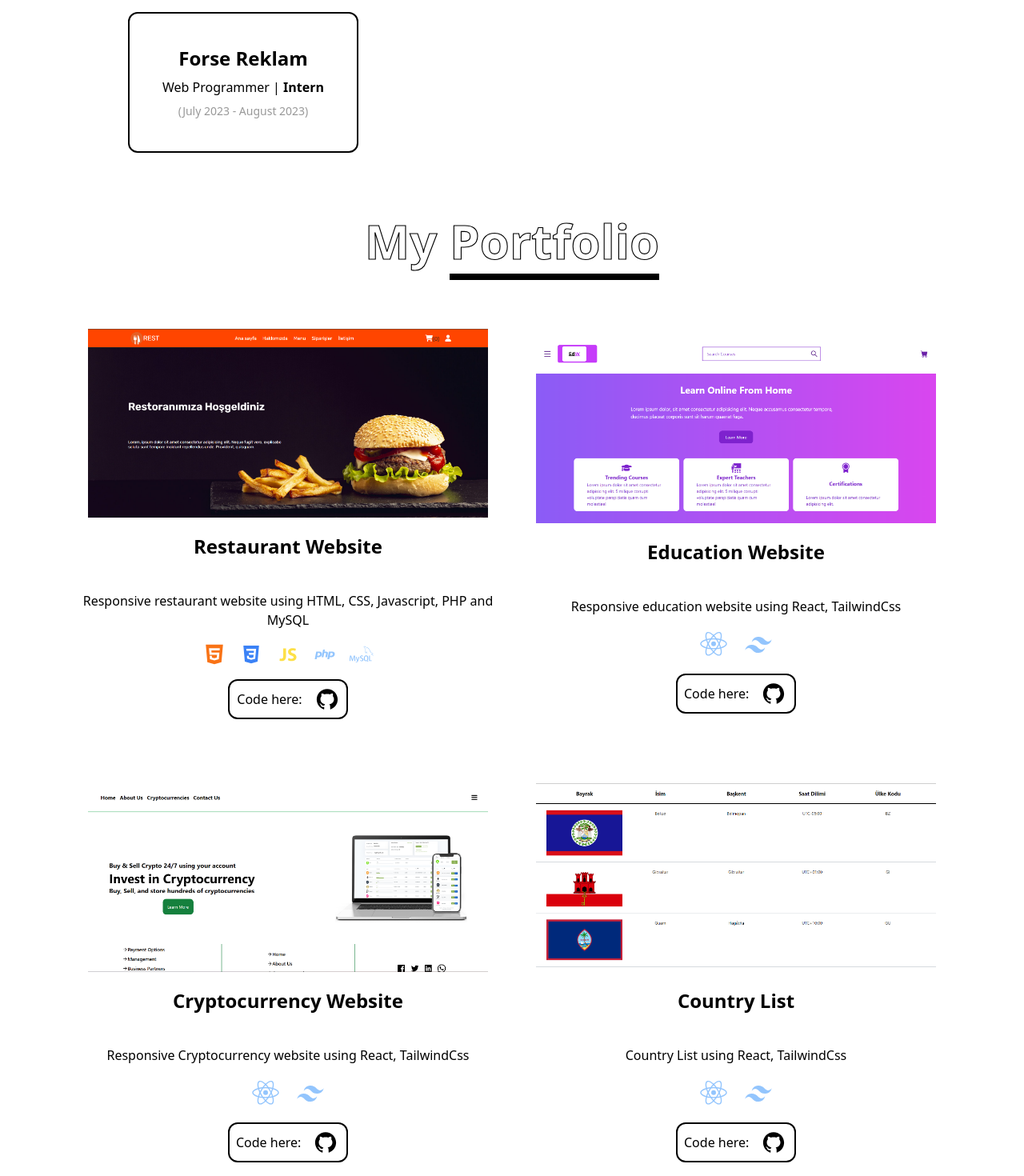
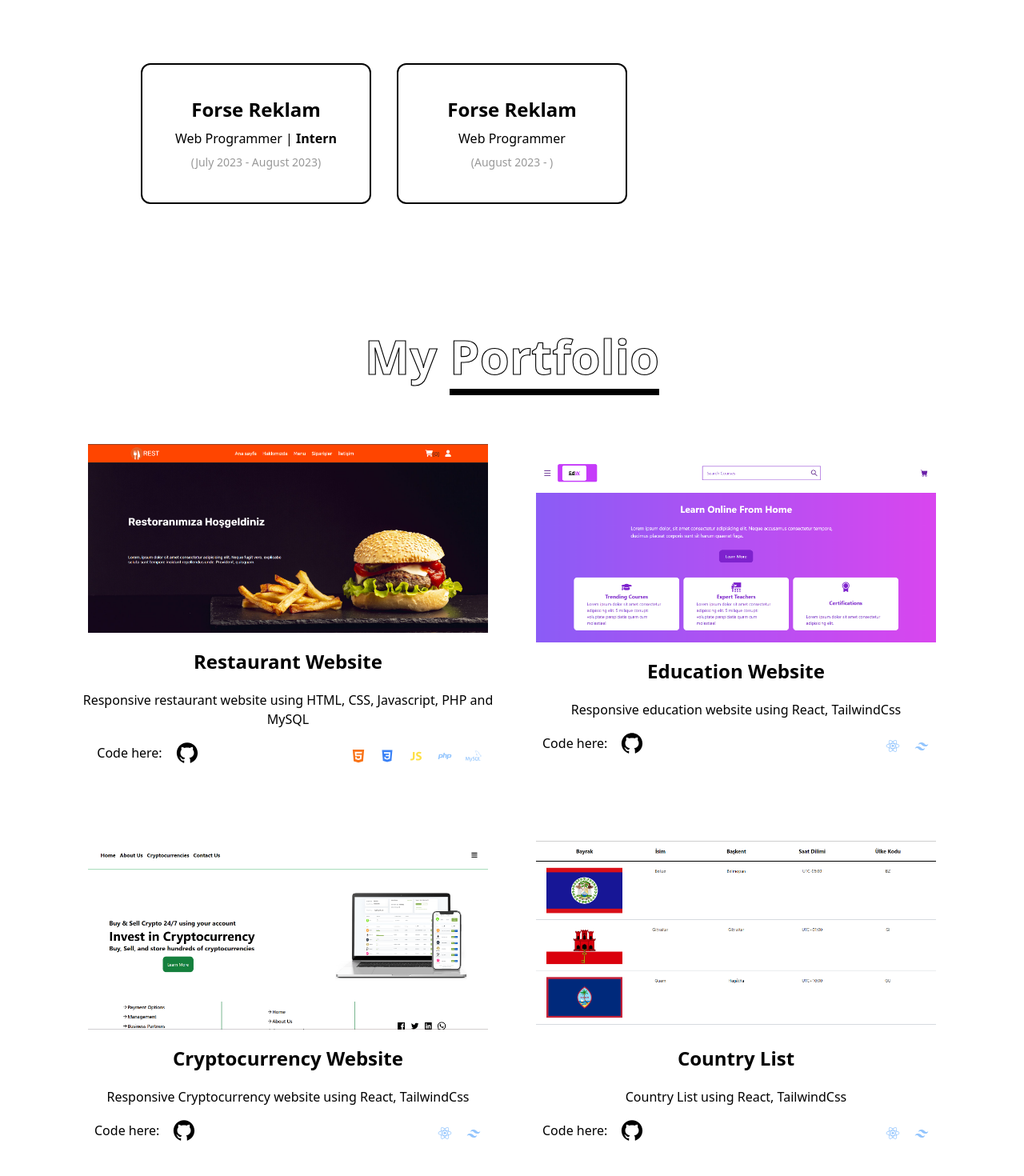
Before and after one commit to brkbaloglu/PersonalPortfolio-v2, a React (Create React App) app: page / in a window 1280 px wide. Shown: the part 1620-3090 px from the top of the page at 80% size. Built offline with nearby package versions, Linux system fonts and the light colour scheme.

Commit message:
update & css update

```diff
--- a/src/pages/Education.jsx
+++ b/src/pages/Education.jsx
@@ -16,6 +16,7 @@ const Education = () => {
             <MdSchool size={30} className='mr-4 hidden lg:flex'/>
             <div className='my-4'>
                 <h5 className='font-bold md:text-2xl text-md'>Eskisehir Osmangazi University</h5>
+                <p className='text-md text-black opacity-70'>Math and Computer Science</p>
                 <p className='text-sm text-black opacity-40'>(2019 - 2023)</p>
             </div>
         </div>
--- a/src/pages/Experience.jsx
+++ b/src/pages/Experience.jsx
@@ -3,11 +3,17 @@ const Experience = () => {
   return (
     <div className='my-20 mx-20' id='experience'>
       <h3 className='text text-white font-bold lg:text-6xl text-4xl text-center'>My <span className='border-b-8 border-black'>Experience</span></h3>
-      <div className='my-10 lg:mx-20'>
-        <div className='flex items-center flex-col my-20 border-2 border-black lg:w-[30%] p-10 rounded-xl'>
+      <div className='my-10 lg:mx-20 flex items-center '>
+        <div className='flex items-center flex-col my-20 border-2 mx-4 border-black lg:w-[30%] p-10 rounded-xl'>
             <h5 className='font-bold text-2xl'>Forse Reklam</h5>
             <p className='my-2 '>Web Programmer | <span className=' font-bold'>Intern</span></p>
             <p className='text-sm  opacity-40'>(July 2023 - August 2023)</p>
+        </div>
+
+        <div className='flex items-center flex-col my-20 border-2 mx-4 border-black lg:w-[30%] p-10 rounded-xl'>
+            <h5 className='font-bold text-2xl'>Forse Reklam</h5>
+            <p className='my-2 '>Web Programmer </p>
+            <p className='text-sm  opacity-40'>(August 2023 - )</p>
         </div>
 
       </div>
--- a/src/pages/Portfolio.jsx
+++ b/src/pages/Portfolio.jsx
@@ -22,18 +22,22 @@ function Portfolio() {
         <div className='flex items-center justify-center flex-col mt-20'>
         <img className='lg:w-[500px] w-[300px]' src={restaurant} alt="" />
           <div className=' text-center flex items-center justify-center flex-col'>
-            <h3 className=' text-2xl font-bold text-black mb-10 my-5'>Restaurant Website</h3>
+            <h3 className=' text-2xl font-bold text-black my-5'>Restaurant Website</h3>
             <p>Responsive restaurant website using HTML, CSS, Javascript, PHP and MySQL</p>
-            <div className='flex items-center justify-center my-4'>
-            <AiFillHtml5 size={30} className='mx-2 bg-white text-orange-500'/>
-            <BiLogoCss3 size={30} className='mx-2 bg-white text-blue-500'/>
-            <DiJavascript1 size={30} className='mx-2 text-yellow-300 '/>
-            <BiLogoPhp size={30} className='mx-2  text-blue-300 '/>
-            <SiMysql size={30} className='mx-2  text-blue-300 '/>
-            </div>
-            <div className='flex items-center justify-center text-black border-2 border-black rounded-xl w-[150px] p-2 hover:bg-black hover:text-white duration-300'>
+            <div className='flex items-center justify-between w-[500px]'>
+              <div className='flex items-center justify-center text-black w-[150px] p-2 '>
                 <p>Code here:</p>
                 <Link to="https://github.com/brkbaloglu/RestaurantWebsite-v2"><AiFillGithub size={30} className='ml-4'/></Link>
+              </div>
+
+              <div className='flex items-center justify-center my-4 pt-2'>
+                <AiFillHtml5 size={20} className='mx-2 bg-white text-orange-500'/>
+                <BiLogoCss3 size={20} className='mx-2 bg-white text-blue-500'/>
+                <DiJavascript1 size={20} className='mx-2 text-yellow-300 '/>
+                <BiLogoPhp size={20} className='mx-2  text-blue-300 '/>
+                <SiMysql size={20} className='mx-2  text-blue-300 '/>
+              </div>
+
             </div>
           </div>
         </div>
@@ -41,15 +45,19 @@ function Portfolio() {
         <div className='flex items-center justify-center flex-col  mt-20'>
           <img className='lg:w-[500px] w-[300px]' src={education} alt="" />
           <div className=' text-center flex items-center justify-center flex-col'>
-            <h3 className=' text-2xl font-bold text-black mb-10 my-5'>Education Website</h3>
+            <h3 className=' text-2xl font-bold text-black my-5'>Education Website</h3>
             <p>Responsive education website using React, TailwindCss</p>
-            <div className='flex items-center justify-center my-4'>
-            <BiLogoReact size={40} className='mx-2 bg-white text-blue-300'/>
-            <BiLogoTailwindCss size={40} className='mx-2 bg-white text-blue-300'/>
-            </div>
-            <div className='flex items-center text-black border-2 border-black rounded-xl w-[150px] p-2 hover:bg-black hover:text-white duration-300'>
+            <div className='flex items-center justify-between w-[500px]'>
+
+              <div className='flex items-center text-black w-[150px] p-2 '>
                 <p>Code here:</p>
                 <Link to="https://github.com/brkbaloglu/EducationWebsite" ><AiFillGithub size={30} className='ml-4'/></Link>
+              </div>
+              <div className='flex items-center justify-center my-4 pt-2'>
+                <BiLogoReact size={20} className='mx-2 bg-white text-blue-300'/>
+                <BiLogoTailwindCss size={20} className='mx-2 bg-white text-blue-300'/>
+              </div>
+
             </div>
           </div>
         </div>
@@ -57,15 +65,19 @@ function Portfolio() {
         <div className='flex items-center justify-center flex-col  mt-20'>
         <img className='lg:w-[500px] w-[300px]' src={cryptocurrency} alt="" />
           <div className=' text-center flex items-center justify-center flex-col'>
-            <h3 className=' text-2xl font-bold text-black mb-10 my-5'>Cryptocurrency Website</h3>
+            <h3 className=' text-2xl font-bold text-black  my-5'>Cryptocurrency Website</h3>
             <p>Responsive Cryptocurrency website using React, TailwindCss</p>
-            <div className='flex items-center justify-center my-4'>
-            <BiLogoReact size={40} className='mx-2 bg-white text-blue-300'/>
-            <BiLogoTailwindCss size={40} className='mx-2 bg-white text-blue-300'/>
-            </div>
-            <div className='flex items-center text-black border-2 border-black rounded-xl w-[150px] p-2 hover:bg-black hover:text-white duration-300'>
+            <div className='flex items-center justify-between w-[500px]'>
+              <div className='flex items-center text-black w-[150px] p-2 '>
                 <p>Code here:</p>
                 <Link to="https://github.com/brkbaloglu/CryptocurrencyWebsite" ><AiFillGithub size={30} className='ml-4'/></Link>
+              </div>
+
+              <div className='flex items-center justify-center my-4 pt-2'>
+                <BiLogoReact size={20} className='mx-2 bg-white text-blue-300'/>
+                <BiLogoTailwindCss size={20} className='mx-2 bg-white text-blue-300'/>
+              </div>
+
             </div>
           </div>
         </div>
@@ -75,15 +87,19 @@ function Portfolio() {
         <div className='flex items-center justify-center flex-col mt-20'>
         <img className='lg:w-[500px] w-[300px]' src={countrylist} alt="" />
           <div className=' text-center flex items-center justify-center flex-col'>
-            <h3 className=' text-2xl font-bold text-black mb-10 my-5'>Country List</h3>
+            <h3 className=' text-2xl font-bold text-black  my-5'>Country List</h3>
             <p>Country List using React, TailwindCss</p>
-            <div className='flex items-center justify-center my-4'>
-            <BiLogoReact size={40} className='mx-2 bg-white text-blue-300'/>
-            <BiLogoTailwindCss size={40} className='mx-2 bg-white text-blue-300'/>
-            </div>
-            <div className='flex items-center text-black border-2 border-black rounded-xl w-[150px] p-2 hover:bg-black hover:text-white duration-300'>
+            <div className='flex items-center justify-between w-[500px]'>
+              <div className='flex items-center text-black w-[150px] p-2 '>
                 <p>Code here:</p>
                 <Link to="https://github.com/brkbaloglu/CountryList" ><AiFillGithub size={30} className='ml-4'/></Link>
+              </div>
+
+              <div className='flex items-center justify-center my-4 pt-2'>
+                <BiLogoReact size={20} className='mx-2 bg-white text-blue-300'/>
+                <BiLogoTailwindCss size={20} className='mx-2 bg-white text-blue-300'/>
+              </div>
+
             </div>
           </div>
         </div>
```
Lines whose indentation alone changed are shown as unchanged.
